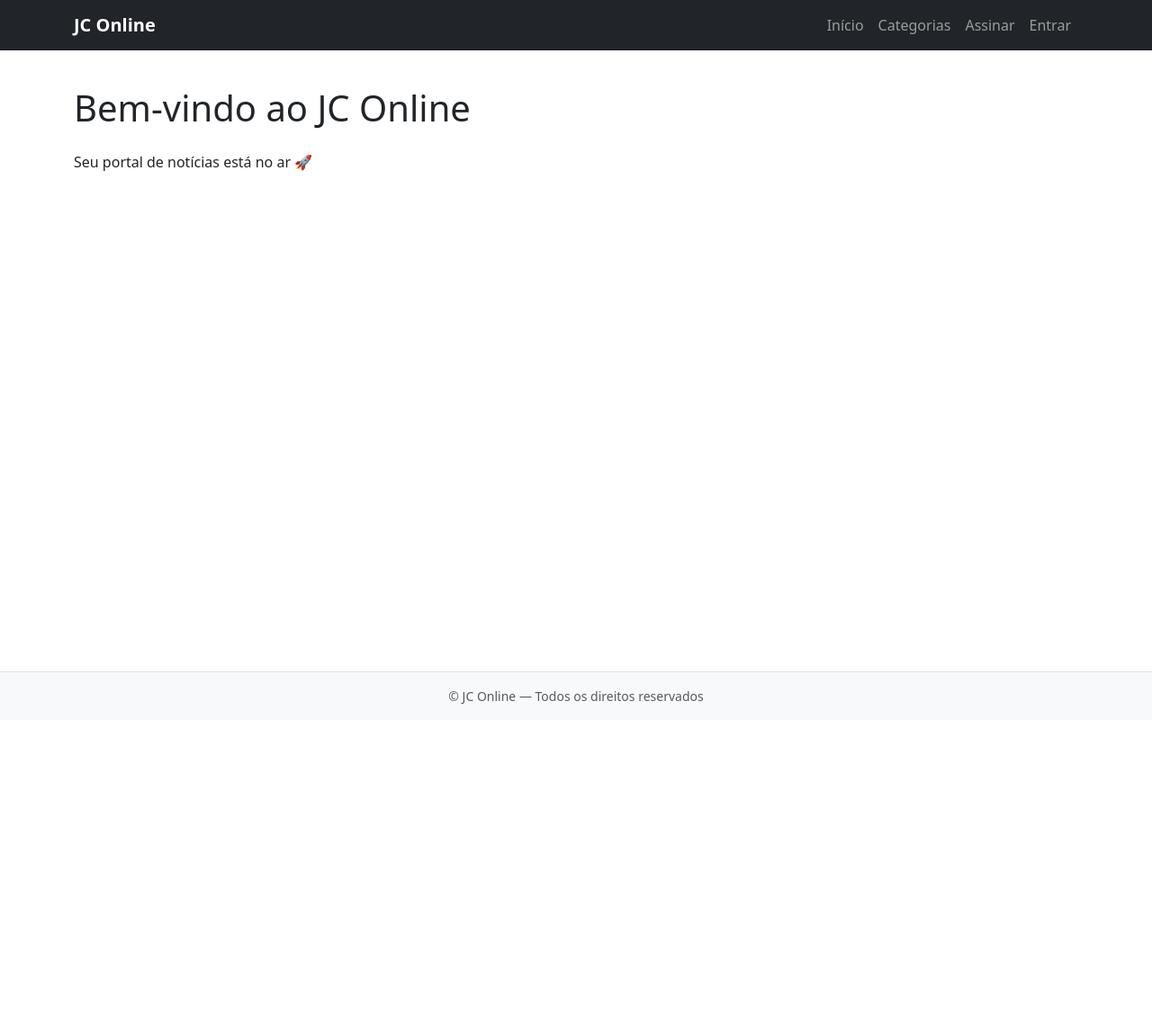
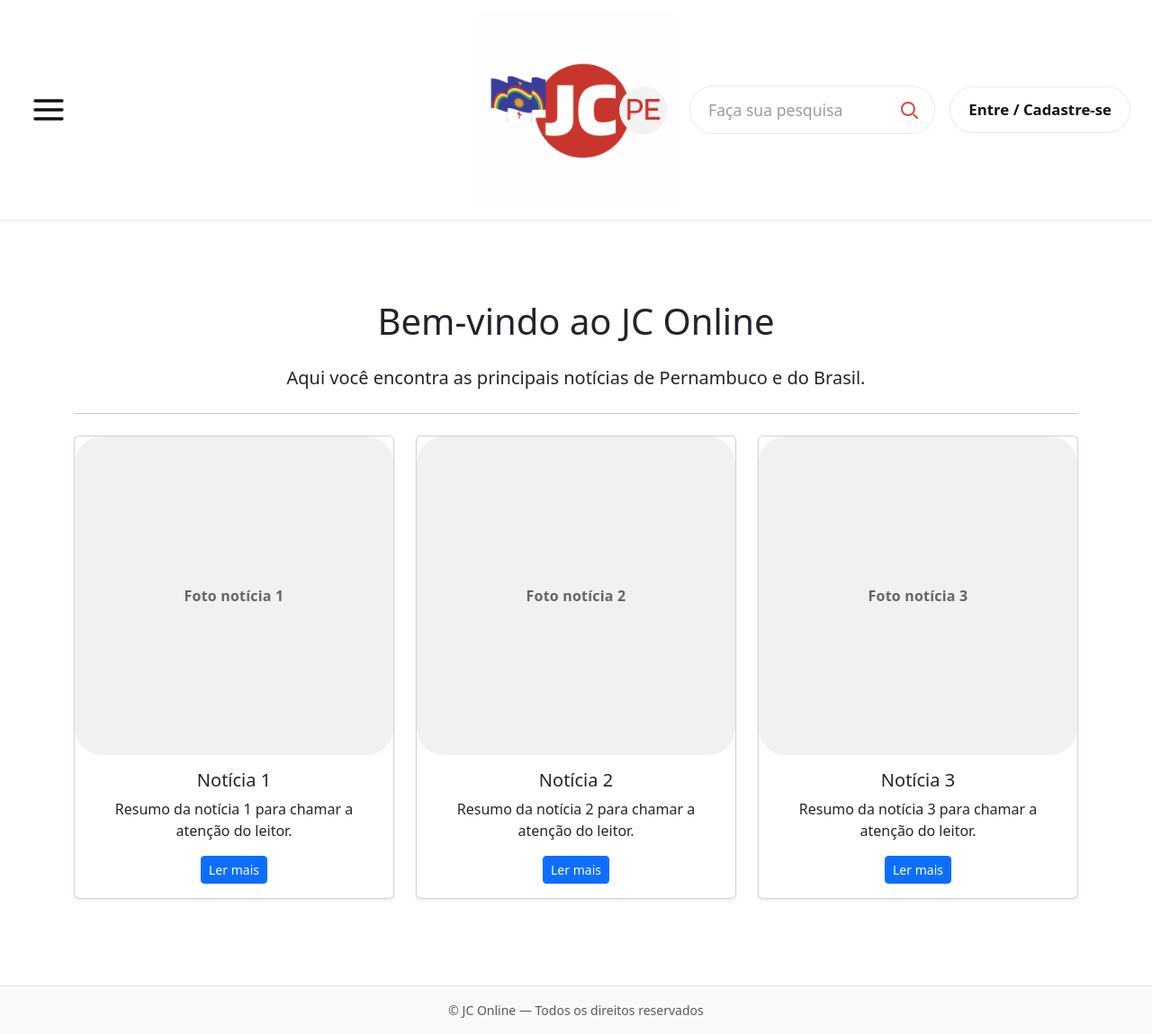
Before and after one commit to Rafaellc-DEV/jc-projetos2, a Django app: page / in a window 1280 px wide. Shown: the whole page at 90% size. Before the commit the page ends 783 px from the top, so only its background shows below. Run offline with Django 5.2, Linux system fonts and the light colour scheme.

Commit message:
Melhorando o design e preparando para receber login/registro

```diff
--- a/templates/base.html
+++ b/templates/base.html
@@ -15,23 +15,154 @@
 </head>
 <body class="d-flex flex-column min-vh-100">
 
-    <!-- Navbar -->
-    <nav class="navbar navbar-expand-lg navbar-dark bg-dark">
-        <div class="container">
-            <a class="navbar-brand fw-bold" href="/">JC Online</a>
-            <button class="navbar-toggler" type="button" data-bs-toggle="collapse" data-bs-target="#mainNav">
-                <span class="navbar-toggler-icon"></span>
+  <!-- NAVBAR BRANCA COM LOGO CENTRALIZADA (NÃO FIXA) -->
+  <header class="topbar">
+    <!-- Botão hambúrguer (esquerda) -->
+    <button class="hamburger" aria-label="Abrir menu"
+            data-bs-toggle="offcanvas" data-bs-target="#mainMenu" aria-controls="mainMenu">
+      <svg width="40" height="40" viewBox="0 0 24 24" aria-hidden="true">
+        <path d="M3 6h18M3 12h18M3 18h18" stroke="currentColor" stroke-width="2" stroke-linecap="round"/>
+      </svg>
     </button>
-            <div id="mainNav" class="collapse navbar-collapse">
-                <ul class="navbar-nav ms-auto">
-                    <li class="nav-item"><a class="nav-link" href="/">Início</a></li>
-                    <li class="nav-item"><a class="nav-link" href="#">Categorias</a></li>
-                    <li class="nav-item"><a class="nav-link" href="#">Assinar</a></li>
-                    <li class="nav-item"><a class="nav-link" href="#">Entrar</a></li>
-                </ul>
+
+    <!-- Logo (centro) -->
+    <a href="{% url 'home' %}" class="brand">
+      <img src="{% static 'img/logo.png' %}" alt="Logo JC Online" class="brand-logo">
+    </a>
+
+    <!-- Lado direito: busca + botão -->
+    <div class="right-side">
+      <form class="search" role="search" method="get" action="{% url 'search' %}">
+        <input type="search" name="q" placeholder="Faça sua pesquisa" aria-label="Buscar" />
+        <button type="submit" class="search-icon" aria-label="Buscar">
+          <svg width="24" height="24" viewBox="0 0 24 24" aria-hidden="true">
+            <circle cx="11" cy="11" r="7" fill="none" stroke="currentColor" stroke-width="2"/>
+            <path d="M21 21l-3.5-3.5" stroke="currentColor" stroke-width="2" stroke-linecap="round"/>
+          </svg>
+        </button>
+      </form>
+
+      {% if request.user.is_authenticated %}
+        <a href="{% url 'logout' %}" class="btn-auth">Sair</a>
+      {% else %}
+        <a href="{% url 'login' %}" class="btn-auth">Entre / Cadastre-se</a>
+      {% endif %}
+    </div>
+  </header>
+
+  <!-- Offcanvas (menu lateral) -->
+  <div class="offcanvas offcanvas-start" tabindex="-1" id="mainMenu" aria-labelledby="mainMenuLabel">
+    <div class="offcanvas-header">
+      <h5 class="offcanvas-title" id="mainMenuLabel">Menu</h5>
+      <button type="button" class="btn-close" data-bs-dismiss="offcanvas" aria-label="Fechar"></button>
+    </div>
+    <div class="offcanvas-body">
+      <nav class="list-group">
+        <a class="list-group-item list-group-item-action" href="{% url 'home' %}">Início</a>
+        <a class="list-group-item list-group-item-action" href="#">Notícias</a>
+        <a class="list-group-item list-group-item-action" href="#">Categorias</a>
+        {% if request.user.is_authenticated %}
+          <a class="list-group-item list-group-item-action" href="{% url 'logout' %}">Sair</a>
+        {% else %}
+          <a class="list-group-item list-group-item-action" href="{% url 'login' %}">Minha conta</a>
+        {% endif %}
+      </nav>
     </div>
   </div>
-    </nav>
+
+  <style>
+    :root{
+      --bg: #ffffff;
+      --text: #111111;
+      --muted: #eaeaea;
+      --ring: #d0d0d0;
+    }
+
+    /* Barra superior – altura automática, NÃO fixa */
+    .topbar{
+      /* sem position fixed/sticky */
+      display: grid;
+      grid-template-columns: 1fr auto 1fr;
+      align-items: center;
+      gap: 16px;
+      padding: 12px 24px;      /* ajuste geral do respiro */
+      background: var(--bg);
+      color: var(--text);
+      box-shadow: 0 1px 0 rgba(0,0,0,.06);
+      border-bottom: 1px solid rgba(0,0,0,.05);
+    }
+
+    .hamburger{
+      justify-self: start;
+      display:inline-grid; place-items:center;
+      width:60px; height:60px;
+      border: 1px solid transparent;
+      border-radius: 8px;
+      background: transparent;
+      color: var(--text);
+      cursor: pointer;
+    }
+    .hamburger:hover{ background:#f7f7f7 }
+    .hamburger:focus-visible{ outline: 2px solid var(--ring); outline-offset: 2px; }
+
+    .brand{ justify-self: center; text-decoration: none; color: inherit; }
+    .brand-logo{
+      width: 220px;     /* controla pelo width */
+      height: auto;     /* mantém proporção */
+      display: block;
+      object-fit: contain;
+    }
+
+    .right-side{
+      justify-self: end;
+      display:flex; align-items:center; gap:16px;
+      min-width: 0;
+    }
+
+    .search{
+      position: relative;
+      display:flex; align-items:center;
+      min-width: 200px; max-width: 340px;
+      flex: 1 1 220px;
+      border: 1px solid var(--muted);
+      border-radius: 999px;
+      padding: 12px 50px 12px 18px;
+      background:#fff;
+    }
+    .search input{
+      border:0; outline:0; width:100%;
+      font-size:1.1rem;
+      color:var(--text);
+      background:transparent;
+    }
+    .search input::placeholder{ color:#9b9b9b }
+    .search:focus-within{ box-shadow: 0 0 0 3px rgba(0,0,0,.04); border-color:#dcdcdc }
+    .search-icon{
+      position:absolute; right:12px; display:grid; place-items:center;
+      width:34px; height:34px;
+      border:0; background:transparent; color:#d14b42; cursor:pointer;
+    }
+
+    .btn-auth{
+      white-space: nowrap;
+      text-decoration:none;
+      padding: 12px 20px;
+      border:1px solid var(--muted);
+      border-radius: 999px;
+      color: var(--text);
+      font-weight:600;
+      font-size:1.05rem;
+    }
+    .btn-auth:hover{ background:#f7f7f7 }
+    .btn-auth:focus-visible{ outline: 2px solid var(--ring); outline-offset:2px }
+
+    @media (max-width: 768px){
+      .search{ display:none; }
+      .btn-auth{ padding: 10px 16px; font-size:1rem }
+      .brand-logo{ width: 160px; } /* logo menor no mobile */
+      .hamburger{ width:50px; height:50px; }
+    }
+  </style>
 
   <!-- Mensagens do Django -->
   <div class="container mt-3">
--- a/templates/home.html
+++ b/templates/home.html
@@ -1,8 +1,71 @@
 {% extends "base.html" %}
+{% load static %}
 
-{% block title %}Início - JC Online{% endblock %}
+{% block title %}Página Inicial - JC Online{% endblock %}
+
+{% block extra_head %}
+<style>
+  /* Placeholder de foto */
+  .ph-foto {
+    width: 100%;
+    aspect-ratio: 1 / 1;   /* quadrado */
+    background: #f1f1f1;
+    border-radius: 30px;
+    display: grid;
+    place-items: center;
+    color: #666;
+    font-weight: 600;
+    letter-spacing: .2px;
+    user-select: none;
+  }
+
+  /* 🔥 Dá um respiro do topo (navbar já é maior) */
+  main.container {
+    padding-top: 24px;
+  }
+</style>
+{% endblock %}
 
 {% block content %}
-    <h1 class="mb-4">Bem-vindo ao JC Online</h1>
-    <p>Seu portal de notícias está no ar 🚀</p>
+<div class="text-center py-5">
+  <h1 class="mb-4">Bem-vindo ao JC Online</h1>
+  <p class="lead">Aqui você encontra as principais notícias de Pernambuco e do Brasil.</p>
+
+  <hr class="my-4">
+
+  <div class="row">
+    <div class="col-md-4">
+      <div class="card shadow-sm mb-4">
+        <div class="ph-foto">Foto notícia 1</div>
+        <div class="card-body">
+          <h5 class="card-title">Notícia 1</h5>
+          <p class="card-text">Resumo da notícia 1 para chamar a atenção do leitor.</p>
+          <a href="#" class="btn btn-primary btn-sm">Ler mais</a>
+        </div>
+      </div>
+    </div>
+
+    <div class="col-md-4">
+      <div class="card shadow-sm mb-4">
+        <div class="ph-foto">Foto notícia 2</div>
+        <div class="card-body">
+          <h5 class="card-title">Notícia 2</h5>
+          <p class="card-text">Resumo da notícia 2 para chamar a atenção do leitor.</p>
+          <a href="#" class="btn btn-primary btn-sm">Ler mais</a>
+        </div>
+      </div>
+    </div>
+
+    <div class="col-md-4">
+      <div class="card shadow-sm mb-4">
+        <div class="ph-foto">Foto notícia 3</div>
+        <div class="card-body">
+          <h5 class="card-title">Notícia 3</h5>
+          <p class="card-text">Resumo da notícia 3 para chamar a atenção do leitor.</p>
+          <a href="#" class="btn btn-primary btn-sm">Ler mais</a>
+        </div>
+      </div>
+    </div>
+  </div>
+</div>
 {% endblock %}
```
Also changed, not shown: templates/pesquisa.html (added, +14 -0 lines), static/img/logo.png (added). Lines whose indentation alone changed are shown as unchanged.
